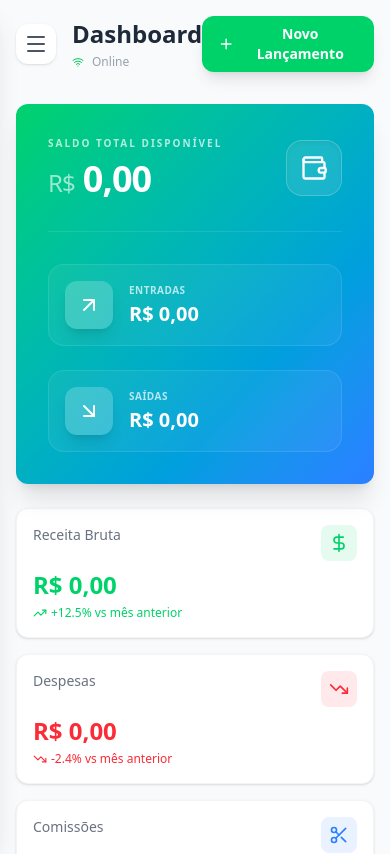
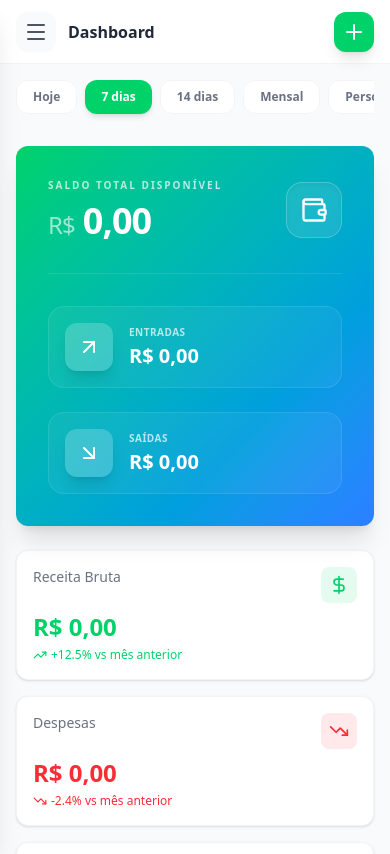
Before and after one commit to iajoaomota-crypto/saas-pentefino, a React (Vite) app: page / in a window 390 px wide. Shown: the top 854 px of the page. Built offline with nearby package versions, Linux system fonts and the light colour scheme; sample sign-in values are in the browser's storage.

Commit message:
Refactor mobile layout with persistent top bar and fixed navigation

```diff
--- a/src/pages/HomeDashboard.tsx
+++ b/src/pages/HomeDashboard.tsx
@@ -10,7 +10,7 @@ import { MetricSection } from '../components/dashboard/MetricSection';
 import { TransactionsModule } from '../components/dashboard/TransactionsModule';
 import { AccountsModule } from '../components/dashboard/AccountsModule';
 import { DashboardCharts } from '../components/dashboard/DashboardCharts';
-import { Card, Button, Modal } from '../components/ui';
+import { Card, Button } from '../components/ui';
 import { TransactionModal, AccountModal, ClosingModal } from '../components/dashboard/DashboardModals';
 import { SettingsModule } from '../components/dashboard/SettingsModule';
 import { ReportsModule } from '../components/dashboard/ReportsModule';
@@ -135,10 +135,10 @@ export default function HomeDashboard() {
   return (
     <div className={cn("min-h-screen flex flex-col md:flex-row font-sans transition-colors duration-300", darkMode ? "dark bg-[#121212] text-gray-100" : "bg-[#f8fafc] text-gray-800")}>
 
-      {/* Sidebar and Mobile Menu logic here (omitted for brevity in this step, but I'll include full logic) */}
+      {/* Sidebar for Desktop / Menu for Mobile */}
       <aside className={cn(
-        "fixed inset-y-0 left-0 w-64 flex flex-col h-screen overflow-y-auto transition-all duration-500 z-50 md:sticky md:top-0",
-        isMobileMenuOpen ? "translate-x-0" : "-translate-x-full md:translate-x-0",
+        "fixed inset-y-0 left-0 w-64 flex flex-col h-screen overflow-y-auto transition-transform duration-300 z-[60] md:sticky md:top-0 md:translate-x-0",
+        isMobileMenuOpen ? "translate-x-0" : "-translate-x-full",
         darkMode ? "bg-[#1E1E1E] text-white border-r border-white/5" : "bg-white text-gray-900 border-r border-gray-100 shadow-xl"
       )}>
         <div className="p-6 flex items-center justify-between mb-4">
@@ -155,7 +155,7 @@ export default function HomeDashboard() {
         </div>
         <nav className="px-4 flex-1 space-y-1">
           {sidebarItems.map((item) => (
-            <button key={item.id} onClick={() => { setActiveTab(item.id); setIsMobileMenuOpen(false); }} className={cn("w-full flex items-center gap-3 px-4 py-3 rounded-xl font-medium transition-all", activeTab === item.id ? "bg-[#00d26a] text-white shadow-lg" : "text-gray-600 hover:bg-gray-100 dark:text-gray-400 dark:hover:bg-white/5")}>
+            <button key={item.id} onClick={() => { setActiveTab(item.id); setIsMobileMenuOpen(false); }} className={cn("w-full flex items-center gap-3 px-4 py-3 rounded-xl font-medium transition-all text-left", activeTab === item.id ? "bg-[#00d26a] text-white shadow-lg" : "text-gray-600 hover:bg-gray-100 dark:text-gray-400 dark:hover:bg-white/5")}>
               <item.icon size={18} /> <span className="text-sm">{item.label}</span>
             </button>
           ))}
@@ -170,29 +170,34 @@ export default function HomeDashboard() {
             animate={{ opacity: 1 }}
             exit={{ opacity: 0 }}
             onClick={() => setIsMobileMenuOpen(false)}
-            className="fixed inset-0 bg-black/50 backdrop-blur-sm z-40 md:hidden"
+            className="fixed inset-0 bg-black/60 backdrop-blur-sm z-[55] md:hidden"
           />
         )}
       </AnimatePresence>
 
-      <main className="flex-1 p-4 md:p-8 lg:p-12 overflow-x-hidden">
-        <header className="flex justify-between items-center mb-8">
-          <div className="flex items-center gap-4">
-            <button
-              onClick={() => setIsMobileMenuOpen(true)}
-              className="md:hidden p-2 bg-white dark:bg-[#1E1E1E] rounded-xl shadow-sm text-gray-600 dark:text-gray-400"
-            >
+      <main className="flex-1 p-4 md:p-8 lg:p-12 overflow-x-hidden pt-20 md:pt-8">
+        {/* Mobile App Bar */}
+        <div className="md:hidden fixed top-0 left-0 right-0 h-16 bg-white dark:bg-[#1E1E1E] border-b border-gray-100 dark:border-white/5 flex items-center justify-between px-4 z-40">
+          <div className="flex items-center gap-3">
+            <button onClick={() => setIsMobileMenuOpen(true)} className="p-2 text-gray-600 dark:text-gray-400 bg-gray-50 dark:bg-white/5 rounded-xl">
               <Menu size={24} />
             </button>
-            <div>
-              <h1 className="text-2xl font-bold">{sidebarItems.find(i => i.id === activeTab)?.label}</h1>
-              <div className="flex items-center gap-2 text-xs text-gray-400 mt-1">
-                {isOnline ? <><Wifi size={12} className="text-green-500" /> Online</> : <><WifiOff size={12} className="text-red-500" /> Offline</>}
-              </div>
+            <h1 className="font-bold text-gray-800 dark:text-white">{sidebarItems.find(i => i.id === activeTab)?.label}</h1>
+          </div>
+          <button onClick={() => setShowAddModal(true)} className="w-10 h-10 bg-[#00d26a] text-white rounded-xl flex items-center justify-center shadow-lg active:scale-95 transition-transform">
+            <Plus size={24} />
+          </button>
+        </div>
+
+        <header className="hidden md:flex justify-between items-center mb-8">
+          <div>
+            <h1 className="text-2xl font-bold">{sidebarItems.find(i => i.id === activeTab)?.label}</h1>
+            <div className="flex items-center gap-2 text-xs text-gray-400 mt-1">
+              {isOnline ? <><Wifi size={12} className="text-green-500" /> Online</> : <><WifiOff size={12} className="text-red-500" /> Offline</>}
             </div>
           </div>
           <div className="flex gap-4">
-            <div className="hidden md:flex bg-gray-100 dark:bg-white/5 p-1 rounded-xl">
+            <div className="flex bg-gray-100 dark:bg-white/5 p-1 rounded-xl">
               {[
                 { id: 'today', label: 'Hoje' },
                 { id: '7days', label: '7 dias' },
@@ -216,15 +221,37 @@ export default function HomeDashboard() {
           </div>
         </header>
 
+        {/* Mobile Date Filters (Horizontal Scrollable) */}
+        <div className="md:hidden flex overflow-x-auto gap-2 mb-6 pb-2 no-scrollbar">
+          {[
+            { id: 'today', label: 'Hoje' },
+            { id: '7days', label: '7 dias' },
+            { id: '14days', label: '14 dias' },
+            { id: 'month', label: 'Mensal' },
+            { id: 'custom', label: 'Personalizado' },
+          ].map(f => (
+            <button
+              key={f.id}
+              onClick={() => setDateFilter(f.id)}
+              className={cn(
+                "px-4 py-2 rounded-xl text-xs font-bold whitespace-nowrap transition-all",
+                dateFilter === f.id ? "bg-[#00d26a] text-white shadow-md" : "bg-white dark:bg-[#1E1E1E] text-gray-500 border border-gray-100 dark:border-white/5"
+              )}
+            >
+              {f.label}
+            </button>
+          ))}
+        </div>
+
         {dateFilter === 'custom' && (
-          <motion.div initial={{ opacity: 0, y: -10 }} animate={{ opacity: 1, y: 0 }} className="mb-6 flex gap-4 items-center bg-gray-50 dark:bg-white/5 p-4 rounded-2xl">
+          <motion.div initial={{ opacity: 0, y: -10 }} animate={{ opacity: 1, y: 0 }} className="mb-6 grid grid-cols-2 gap-4 bg-white dark:bg-[#1E1E1E] p-4 rounded-2xl shadow-sm border border-gray-100 dark:border-white/5">
             <div className="flex flex-col">
               <label className="text-[10px] font-bold text-gray-400 uppercase mb-1">Início</label>
-              <input type="date" value={startDate} onChange={(e) => setStartDate(e.target.value)} className="bg-transparent text-sm font-bold border-none outline-none" />
+              <input type="date" value={startDate} onChange={(e) => setStartDate(e.target.value)} className="bg-gray-50 dark:bg-white/5 p-2 rounded-lg text-sm font-bold border-none outline-none" />
             </div>
             <div className="flex flex-col">
               <label className="text-[10px] font-bold text-gray-400 uppercase mb-1">Fim</label>
-              <input type="date" value={endDate} onChange={(e) => setEndDate(e.target.value)} className="bg-transparent text-sm font-bold border-none outline-none" />
+              <input type="date" value={endDate} onChange={(e) => setEndDate(e.target.value)} className="bg-gray-50 dark:bg-white/5 p-2 rounded-lg text-sm font-bold border-none outline-none" />
             </div>
           </motion.div>
         )}
@@ -242,7 +269,7 @@ export default function HomeDashboard() {
         <AccountModal
           isOpen={showAccountModal}
           onClose={() => { setShowAccountModal(false); setEditingAccount(null); }}
-          onSubmit={editingAccount ? (acc) => handleUpdateAccount(editingAccount.id, acc) : handleAddAccount}
+          onSubmit={editingAccount ? (acc, months) => handleUpdateAccount(editingAccount.id, acc) : handleAddAccount}
           darkMode={darkMode}
           activeTab={accountsTab}
           editingAccount={editingAccount}
```
